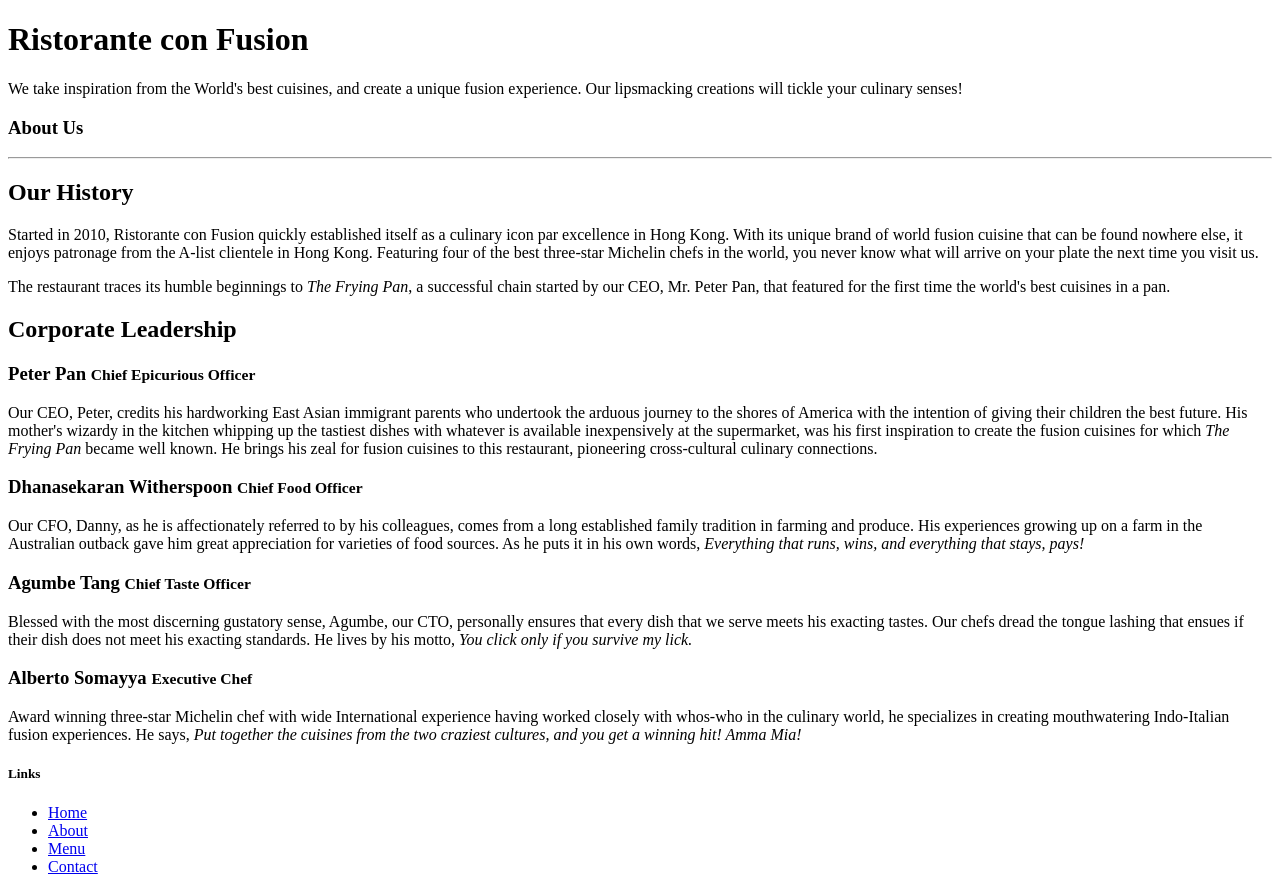
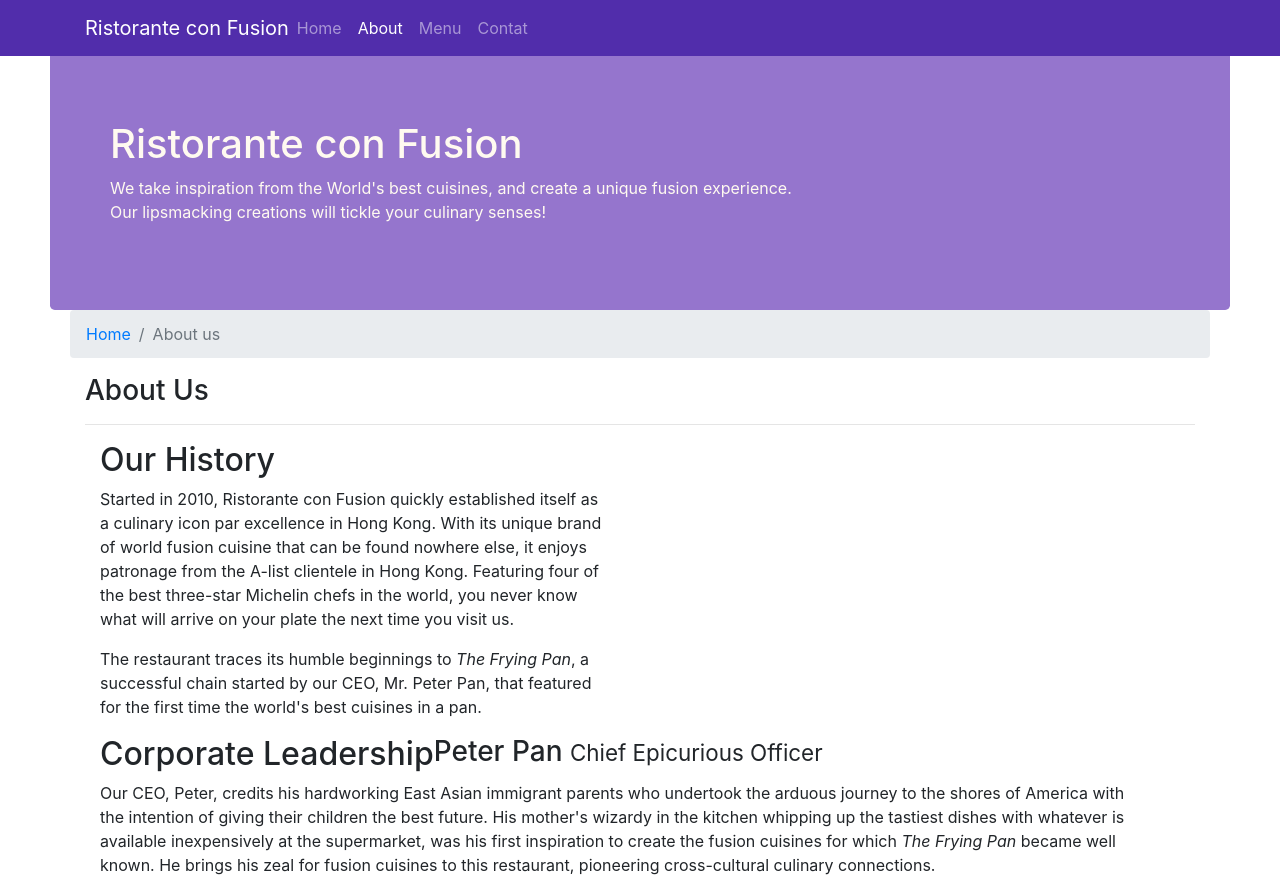
Before and after one commit to sutkarsh-s/course_bootstrap, a website: page aboutus.html in a window 1280 px wide. Shown: the top 880 px of the page. Drawn offline with nearby package versions, Linux system fonts and the light colour scheme.

Commit message:
navbar and breadcrumbs

```diff
--- a/aboutus.html
+++ b/aboutus.html
@@ -2,17 +2,40 @@
 <html lang="en">
 
 <head>
+  <meta charset="utf-8">
+ <meta name="viewport" content="width=device-width, initial-scale=1, shrink-to-fit=no">
+ <meta http-equiv="x-ua-compatible" content="ie=edge">
+
+ <!-- Bootstrap CSS -->
+ <link rel="stylesheet" href="node_modules/bootstrap/dist/css/bootstrap.min.css">
+ <link rel="stylesheet" href="css/style.css">
 
     <title>Ristorante Con Fusion: About Us</title>
 
 </head>
 
 <body>
+  <nav class="navbar navbar-dark navbar-expand-sm fixed-top">
+    <div class="container">
+      <button class ="navbar-toggler" type="button" data-toggle="collapse" data-target="#Navbar">
+    <span class="navbar-toggler-icon"></span></button>
+      <a class="navbar-brand mr-auto" href="./index.html" >Ristorante con Fusion</a>
+      <div class="collapse navbar-collapse" id="Navbar">
+      <ul class="navbar-nav mr-auto">
+        <li class="nav-item "><a class="nav-link" href="./index.html" >Home</a></li>
+        <li class="nav-item active"><a class="nav-link" href="#">About</a></li>
+        <li class="nav-item"><a class="nav-link" href="#">Menu</a></li>
+        <li class="nav-item"><a class="nav-link" href="#">Contat</a></li>
+      </ul>
+    </div>
+    </div>
+  </nav>
+
 
     <header class="jumbotron">
         <div class="container">
             <div class="row row-header">
-                <div class="col-12 col-sm-6">
+                <div class="col-12 col-sm-8">
                     <h1>Ristorante con Fusion</h1>
                     <p>We take inspiration from the World's best cuisines, and create a unique fusion experience. Our lipsmacking creations will tickle your culinary senses!</p>
                 </div>
@@ -22,16 +45,20 @@
         </div>
     </header>
 
-    <div>
-        <div>
-            <div>
+    <div class="container">
+        <div class="row">
+          <ol class="col-12 breadcrumb">
+            <li class="breadcrumb-item"><a href="./index.html">Home</a></li>
+              <li class="breadcrumb-item active">About us</li>
+          </ol>
+            <div class="col-12" >
                <h3>About Us</h3>
                <hr>
             </div>
         </div>
 
-        <div>
-            <div>
+        <div class="container">
+            <div class="row col-sm-6">
                 <h2>Our History</h2>
                 <p>Started in 2010, Ristorante con Fusion quickly established itself as a culinary icon par excellence in Hong Kong. With its unique brand of world fusion cuisine that can be found nowhere else, it enjoys patronage from the A-list clientele in Hong Kong.  Featuring four of the best three-star Michelin chefs in the world, you never know what will arrive on your plate the next time you visit us.</p>
                 <p>The restaurant traces its humble beginnings to <em>The Frying Pan</em>, a successful chain started by our CEO, Mr. Peter Pan, that featured for the first time the world's best cuisines in a pan.</p>
@@ -41,17 +68,17 @@
         </div>
 
 
-        <div>
-            <div>
+        <div class="container">
+            <div class="row col-sm-12">
                 <h2>Corporate Leadership</h2>
                 <h3>Peter Pan <small>Chief Epicurious Officer</small></h3>
-                <p>Our CEO, Peter, credits his hardworking East Asian immigrant parents who undertook the arduous journey to the shores of America with the intention of giving their children the best future. His mother's wizardy in the kitchen whipping up the tastiest dishes with whatever is available inexpensively at the supermarket, was his first inspiration to create the fusion cuisines for which <em>The Frying Pan</em> became well known. He brings his zeal for fusion cuisines to this restaurant, pioneering cross-cultural culinary connections.</p>
+                <p class="d-none d-sm-block">Our CEO, Peter, credits his hardworking East Asian immigrant parents who undertook the arduous journey to the shores of America with the intention of giving their children the best future. His mother's wizardy in the kitchen whipping up the tastiest dishes with whatever is available inexpensively at the supermarket, was his first inspiration to create the fusion cuisines for which <em>The Frying Pan</em> became well known. He brings his zeal for fusion cuisines to this restaurant, pioneering cross-cultural culinary connections.</p>
                 <h3>Dhanasekaran Witherspoon <small>Chief Food Officer</small></h3>
-                <p>Our CFO, Danny, as he is affectionately referred to by his colleagues, comes from a long established family tradition in farming and produce. His experiences growing up on a farm in the Australian outback gave him great appreciation for varieties of food sources. As he puts it in his own words, <em>Everything that runs, wins, and everything that stays, pays!</em></p>
+                <p class="d-none d-sm-block">Our CFO, Danny, as he is affectionately referred to by his colleagues, comes from a long established family tradition in farming and produce. His experiences growing up on a farm in the Australian outback gave him great appreciation for varieties of food sources. As he puts it in his own words, <em>Everything that runs, wins, and everything that stays, pays!</em></p>
                 <h3>Agumbe Tang <small>Chief Taste Officer</small></h3>
-                <p>Blessed with the most discerning gustatory sense, Agumbe, our CTO, personally ensures that every dish that we serve meets his exacting tastes. Our chefs dread the tongue lashing that ensues if their dish does not meet his exacting standards. He lives by his motto, <em>You click only if you survive my lick.</em></p>
+                <p class="d-none d-sm-block">Blessed with the most discerning gustatory sense, Agumbe, our CTO, personally ensures that every dish that we serve meets his exacting tastes. Our chefs dread the tongue lashing that ensues if their dish does not meet his exacting standards. He lives by his motto, <em>You click only if you survive my lick.</em></p>
                 <h3>Alberto Somayya <small>Executive Chef</small></h3>
-                <p>Award winning three-star Michelin chef with wide International experience having worked closely with whos-who in the culinary world, he specializes in creating mouthwatering Indo-Italian fusion experiences. He says, <em>Put together the cuisines from the two craziest cultures, and you get a winning hit! Amma Mia!</em></p>
+                <p class="d-none d-sm-block">Award winning three-star Michelin chef with wide International experience having worked closely with whos-who in the culinary world, he specializes in creating mouthwatering Indo-Italian fusion experiences. He says, <em>Put together the cuisines from the two craziest cultures, and you get a winning hit! Amma Mia!</em></p>
             </div>
        </div>
 
@@ -63,7 +90,7 @@
                 <div class="col-4 offset-1 col-sm-2">
                     <h5>Links</h5>
                     <ul class="list-unstyled">
-                        <li><a href="#">Home</a></li>
+                        <li><a href="./index.html">Home</a></li>
                         <li><a href="#">About</a></li>
                         <li><a href="#">Menu</a></li>
                         <li><a href="#">Contact</a></li>
@@ -98,6 +125,10 @@
            </div>
         </div>
     </footer>
+    <script src="node_modules/jquery/dist/jquery.slim.min.js"></script>
+  <script src="node_modules/popper.js/dist/umd/popper.min.js"></script>
+  <script src="node_modules/bootstrap/dist/js/bootstrap.min.js"></script>
+
 
 </body>
 
--- a/css/style.css
+++ b/css/style.css
@@ -2,6 +2,7 @@
 {
   margin: 0px auto;
   padding: 0px auto;
+
 }
 .row-content
 {
@@ -22,9 +23,18 @@
   padding: 70px 30px;
   margin:0px auto;
   color: floralwhite;
+  background-color:#9575CD;
 }
 .address{
   font-size:80%;
   margin:0px;
   color:#0f0f0f;
 }
+body{
+  padding:50px;
+  z-index:0;
+}
+.navbar-dark
+{
+  background-color: #512DAB;
+}
```
Also changed, not shown: index.html (+16 -1 lines).
